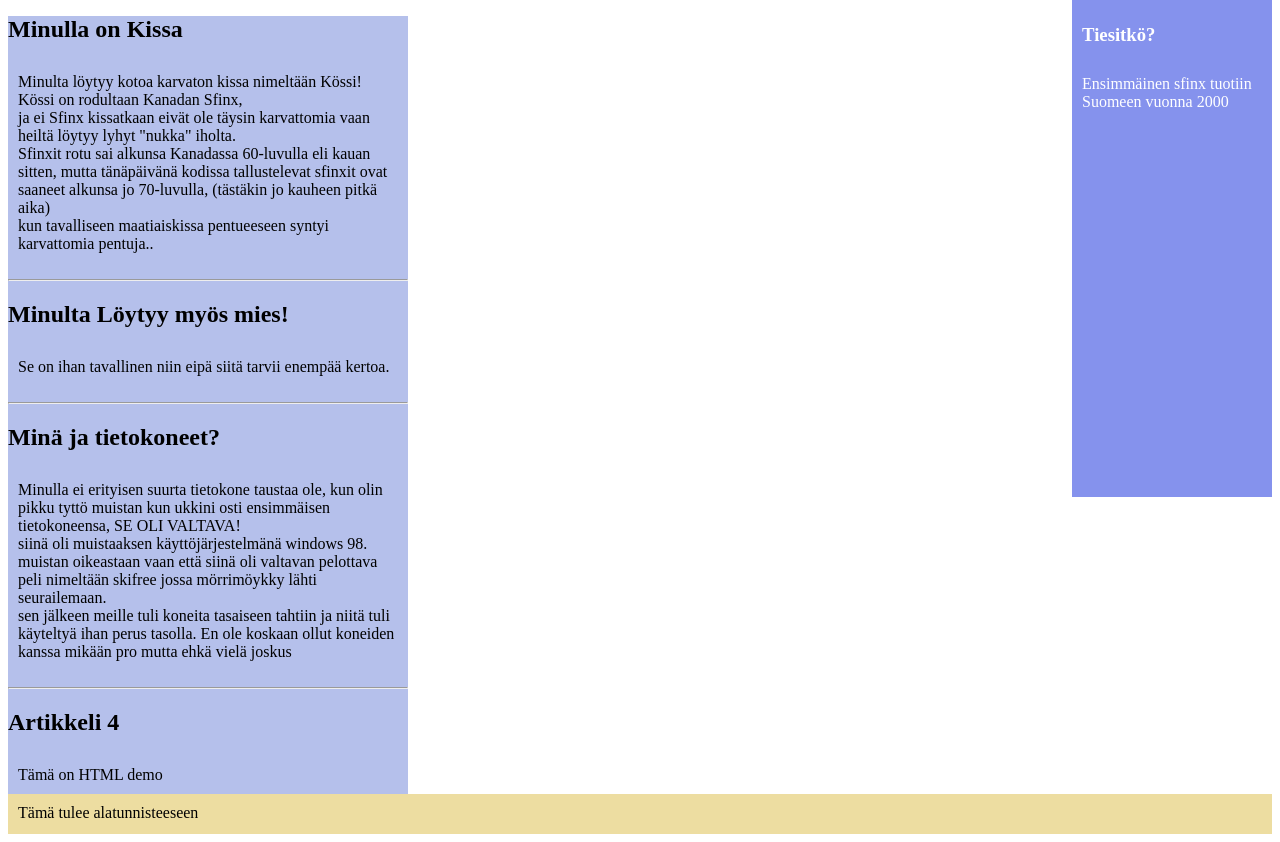
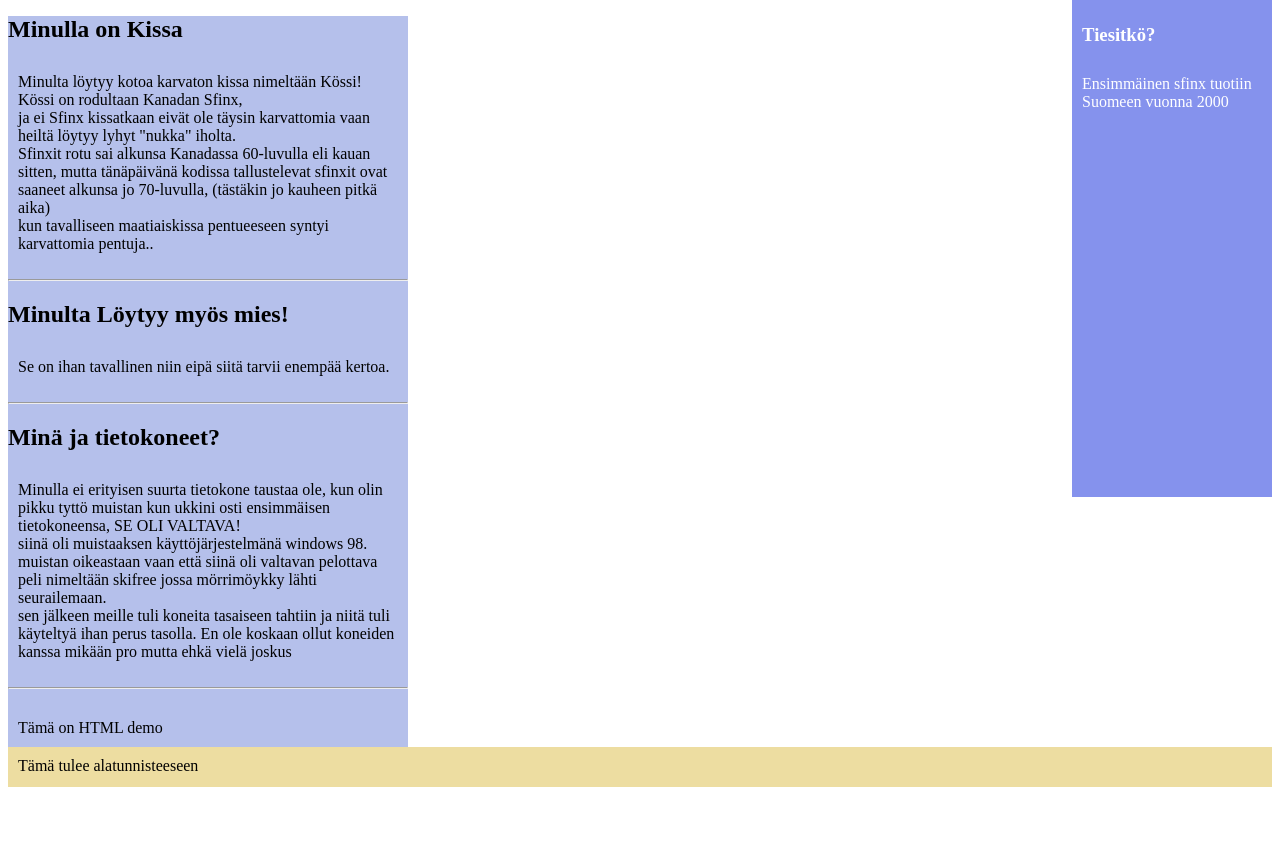
Before and after one commit to Katrimari/NonStop, a plain HTML site: page eka_viikko/lisää_minusta.html in a window 1280 px wide. Shown: the part 125-967 px from the top of the page. After the commit the page ends 920 px from the top, so only its background shows below. Drawn offline with Linux system fonts and the light colour scheme.

Commit message:
webbisivut

```diff
--- a/eka_viikko/lisää_minusta.html
+++ b/eka_viikko/lisää_minusta.html
@@ -45,7 +45,7 @@
     </article>
   <hr/>
     <article>
-      <h2>Artikkeli 4</h2>
+      <h2></h2>
       <p>Tämä on HTML demo</p>
     </article>
   </section>
```
